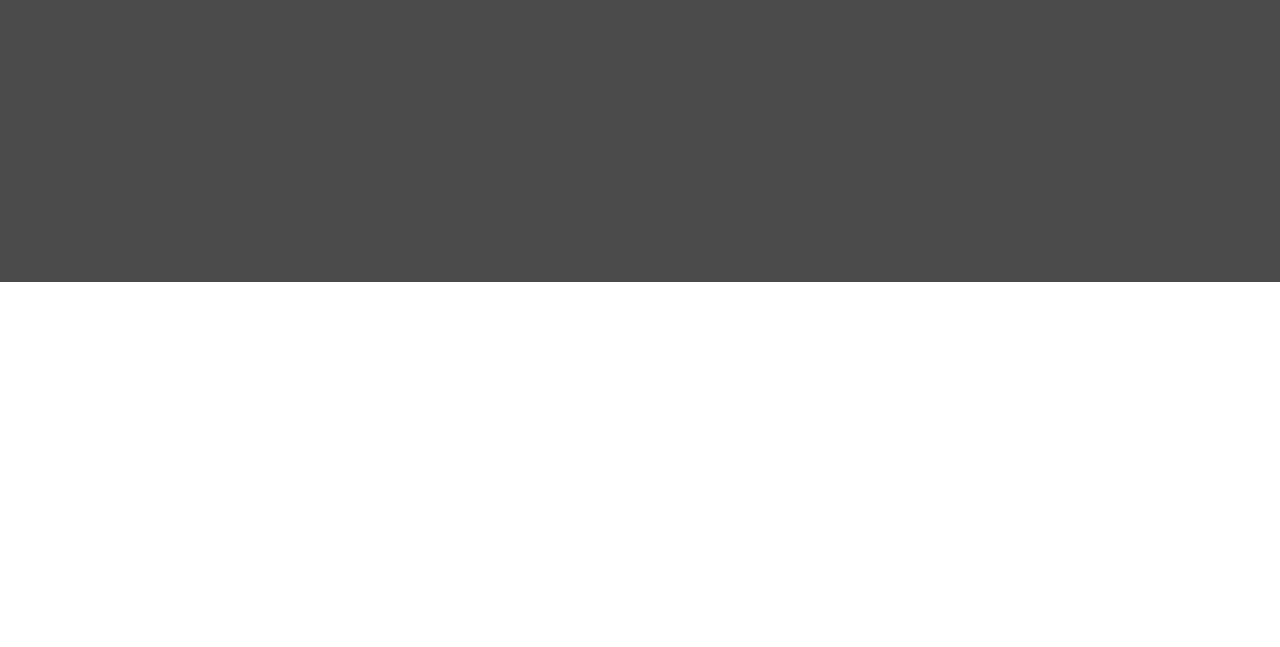
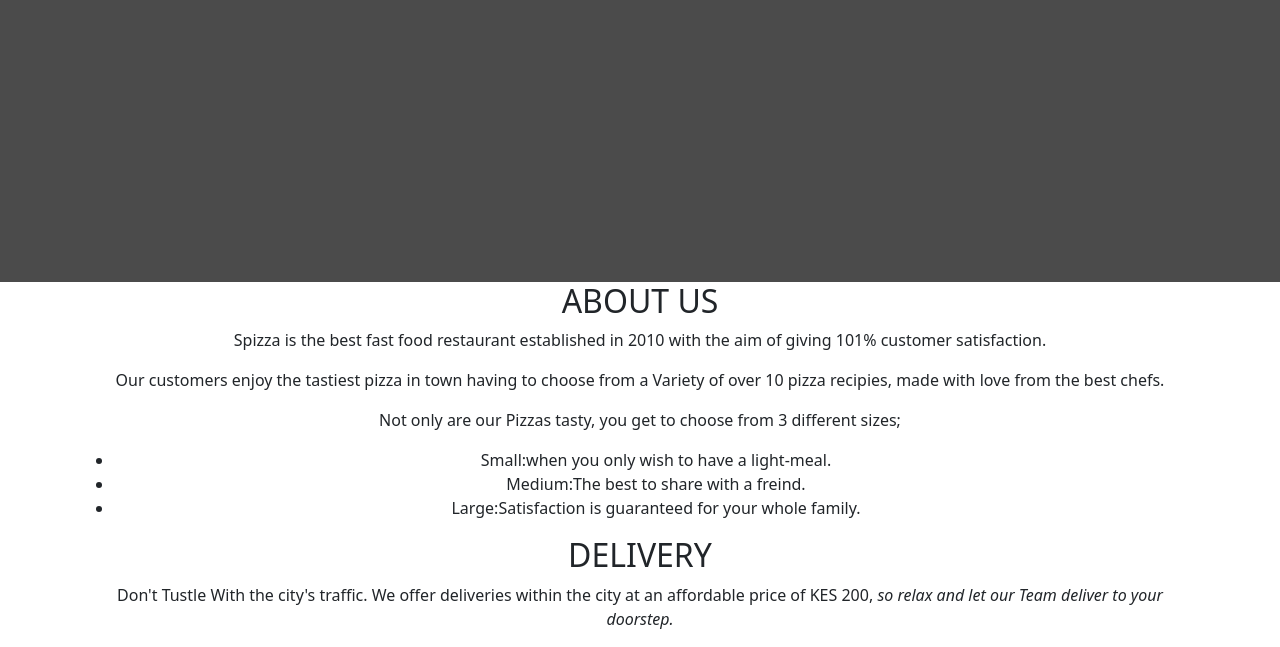
Before and after one commit to JosephatNgugi/Pizza, a plain HTML site: page index.html in a window 1280 px wide. Shown: the part 498-1145 px from the top of the page. Before the commit the page ends 800 px from the top, so only its background shows below. Drawn offline with nearby package versions, Linux system fonts and the light colour scheme.

Commit message:
Add about section details

```diff
--- a/index.html
+++ b/index.html
@@ -42,7 +42,23 @@
             <p>If you love pizza, You're Gonna looove Spizza</p>
         </div>
     </section>
-    <section class="container"></section>
+    <section id="About">
+        <div class="container about">
+            <h2>ABOUT US</h2>
+            <p>Spizza is the best fast food restaurant established in 2010 with the aim of giving 101% customer satisfaction.</p>
+            <p>Our customers enjoy the tastiest pizza in town having to choose from a Variety of over 10 pizza recipies, made with love from the best chefs.</p>
+            <p>
+                Not only are our Pizzas tasty, you get to choose from 3 different sizes;
+                <br><ul>
+                    <li><span>Small:</span>when you only wish to have a light-meal.</li>
+                    <li><span>Medium:</span>The best to share with a freind.</li>
+                    <li><span>Large:</span>Satisfaction is guaranteed for your whole family.</li>
+                </ul>
+            </p>
+            <h2>DELIVERY</h2>
+            <p>Don't Tustle With the city's traffic. We offer deliveries within the city at an affordable price of <span>KES 200</span>, <em>so relax and let our Team deliver to your doorstep.</em></p>
+        </div>
+    </section>
     <section class="container"></section>
     <section class="container"></section>
     <section class="container"></section>
```
